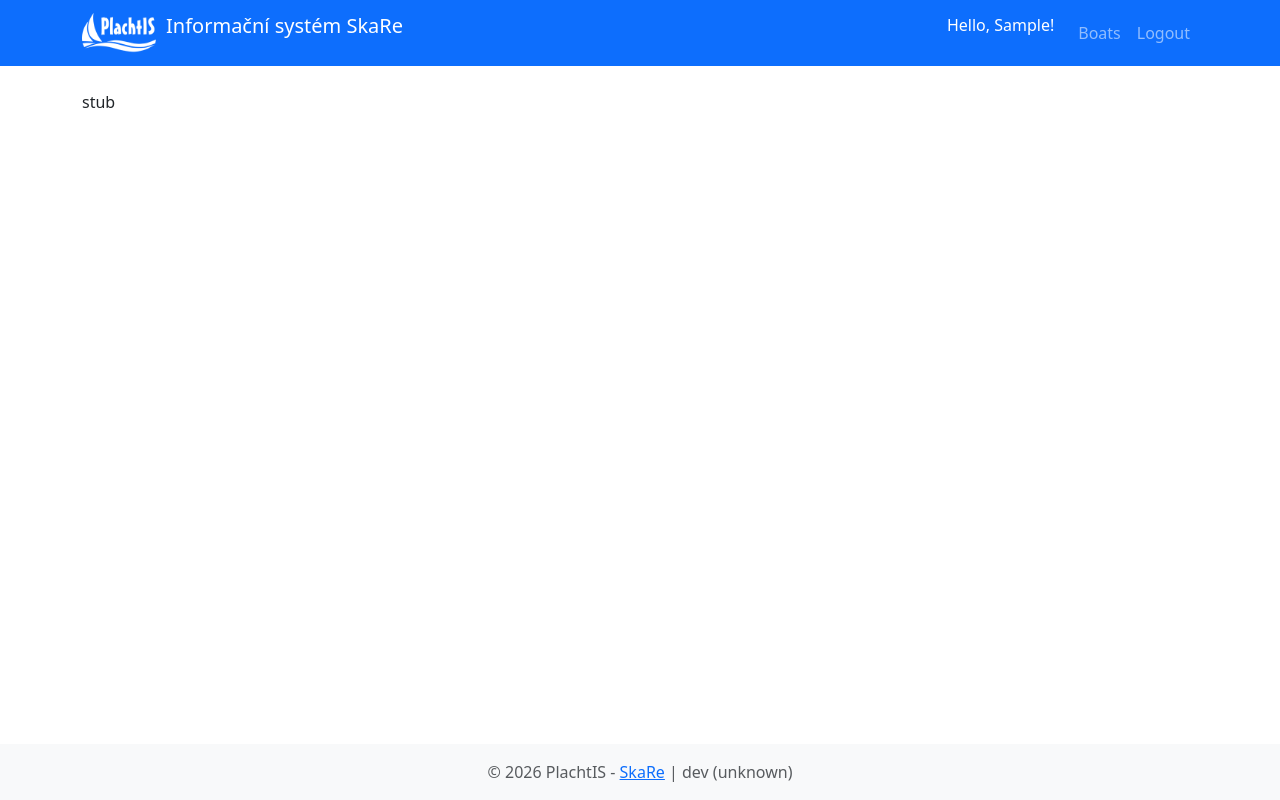
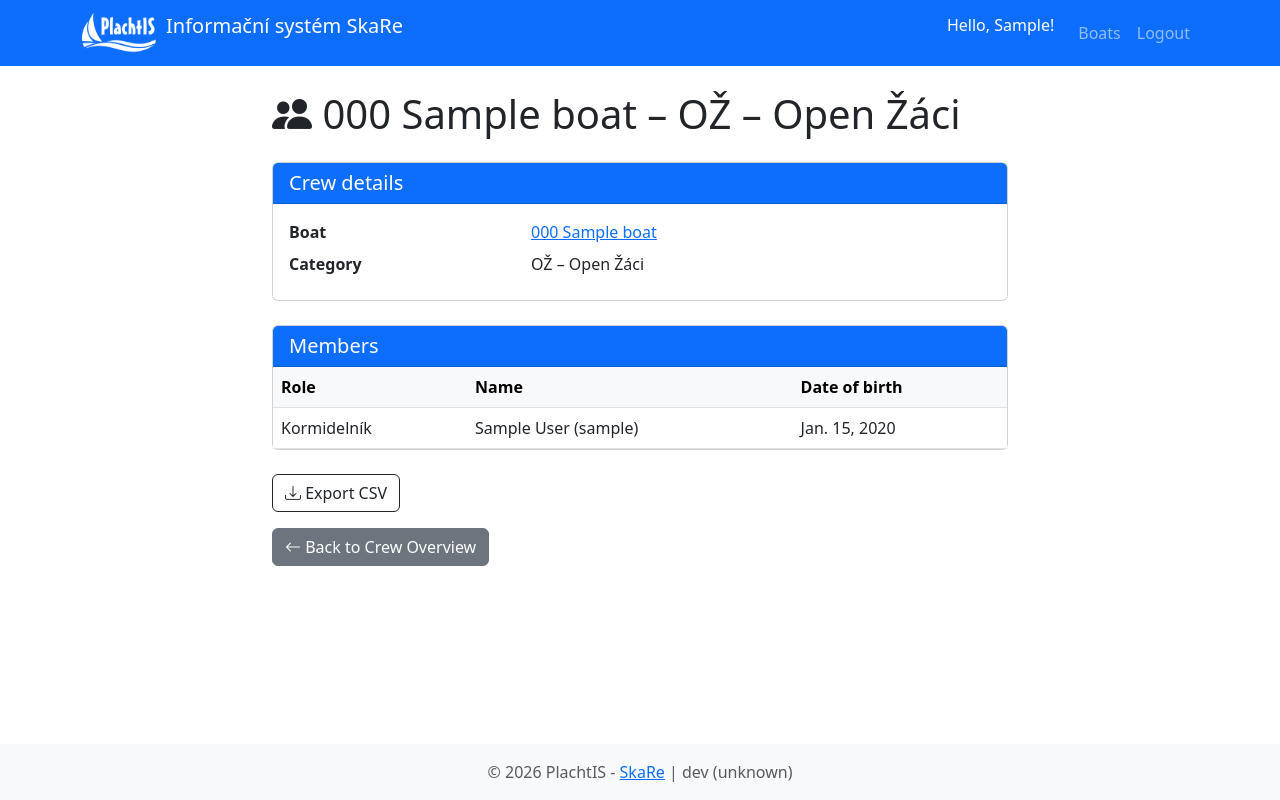
Before and after one commit to ciakval/plachtis, a Django app: page /crews/all/1/ in a window 1280 px wide. Run offline with Django 5.2, Linux system fonts and the light colour scheme; a user stored in the database is signed in; tables that the repository leaves empty hold one stand-in row (values such as "Sample post").

Commit message:
feat: implement crew_detail_staff view and template
Add members queryset to crew_detail_staff view and replace stub
template with full card/table layout including Export CSV button and
back link to crew overview.

Co-Authored-By: Claude Sonnet 4.6 <noreply@anthropic.com>

```diff
--- a/SkaRe/templates/SkaRe/crews/detail_staff.html
+++ b/SkaRe/templates/SkaRe/crews/detail_staff.html
@@ -1,2 +1,65 @@
 {% extends 'SkaRe/base.html' %}
-{% block content %}stub{% endblock %}
+{% load i18n %}
+
+{% block title %}{% trans "Crew" %} – {{ crew }} - SkaRe{% endblock %}
+
+{% block content %}
+<div class="row">
+    <div class="col-md-8 offset-md-2">
+        <h1 class="mb-4"><i class="bi bi-people-fill"></i> {{ crew }}</h1>
+
+        <div class="card mb-4">
+            <div class="card-header bg-primary text-white">
+                <h5 class="mb-0">{% trans "Crew details" %}</h5>
+            </div>
+            <div class="card-body">
+                <dl class="row mb-0">
+                    <dt class="col-sm-4">{% trans "Boat" %}</dt>
+                    <dd class="col-sm-8">
+                        <a href="{% url 'SkaRe:boat_detail' boat_id=crew.boat.pk %}">{{ crew.boat }}</a>
+                    </dd>
+                    <dt class="col-sm-4">{% trans "Category" %}</dt>
+                    <dd class="col-sm-8">{{ crew.get_category_display }}</dd>
+                </dl>
+            </div>
+        </div>
+
+        <div class="card mb-4">
+            <div class="card-header bg-primary text-white">
+                <h5 class="mb-0">{% trans "Members" %}</h5>
+            </div>
+            <div class="card-body p-0">
+                <table class="table mb-0">
+                    <thead class="table-light">
+                        <tr>
+                            <th>{% trans "Role" %}</th>
+                            <th>{% trans "Name" %}</th>
+                            <th>{% trans "Date of birth" %}</th>
+                        </tr>
+                    </thead>
+                    <tbody>
+                        {% for member in members %}
+                        <tr>
+                            <td>{{ member.get_role_display }}</td>
+                            <td>{{ member.participant }}</td>
+                            <td>{{ member.participant.date_of_birth }}</td>
+                        </tr>
+                        {% endfor %}
+                    </tbody>
+                </table>
+            </div>
+        </div>
+
+        <div class="d-flex gap-2 mb-3">
+            <a href="{% url 'SkaRe:crew_export_single_csv' crew_id=crew.pk %}"
+               class="btn btn-outline-dark">
+                <i class="bi bi-download"></i> {% trans "Export CSV" %}
+            </a>
+        </div>
+
+        <a href="{% url 'SkaRe:crew_all' %}" class="btn btn-secondary">
+            <i class="bi bi-arrow-left"></i> {% trans "Back to Crew Overview" %}
+        </a>
+    </div>
+</div>
+{% endblock %}
--- a/SkaRe/views/crews.py
+++ b/SkaRe/views/crews.py
@@ -403,7 +403,11 @@ def crew_detail_staff(request, crew_id):
         messages.error(request, _('Staff access required.'))
         return redirect('SkaRe:home')
     crew = get_object_or_404(Crew, id=crew_id)
-    return render(request, 'SkaRe/crews/detail_staff.html', {'crew': crew})
+    members = crew.members.select_related('participant').order_by('-role')
+    return render(request, 'SkaRe/crews/detail_staff.html', {
+        'crew': crew,
+        'members': members,
+    })
 
 
 @login_required
```
Also changed, not shown: SkaRe/tests/test_crew_views.py (+42 -0 lines).
